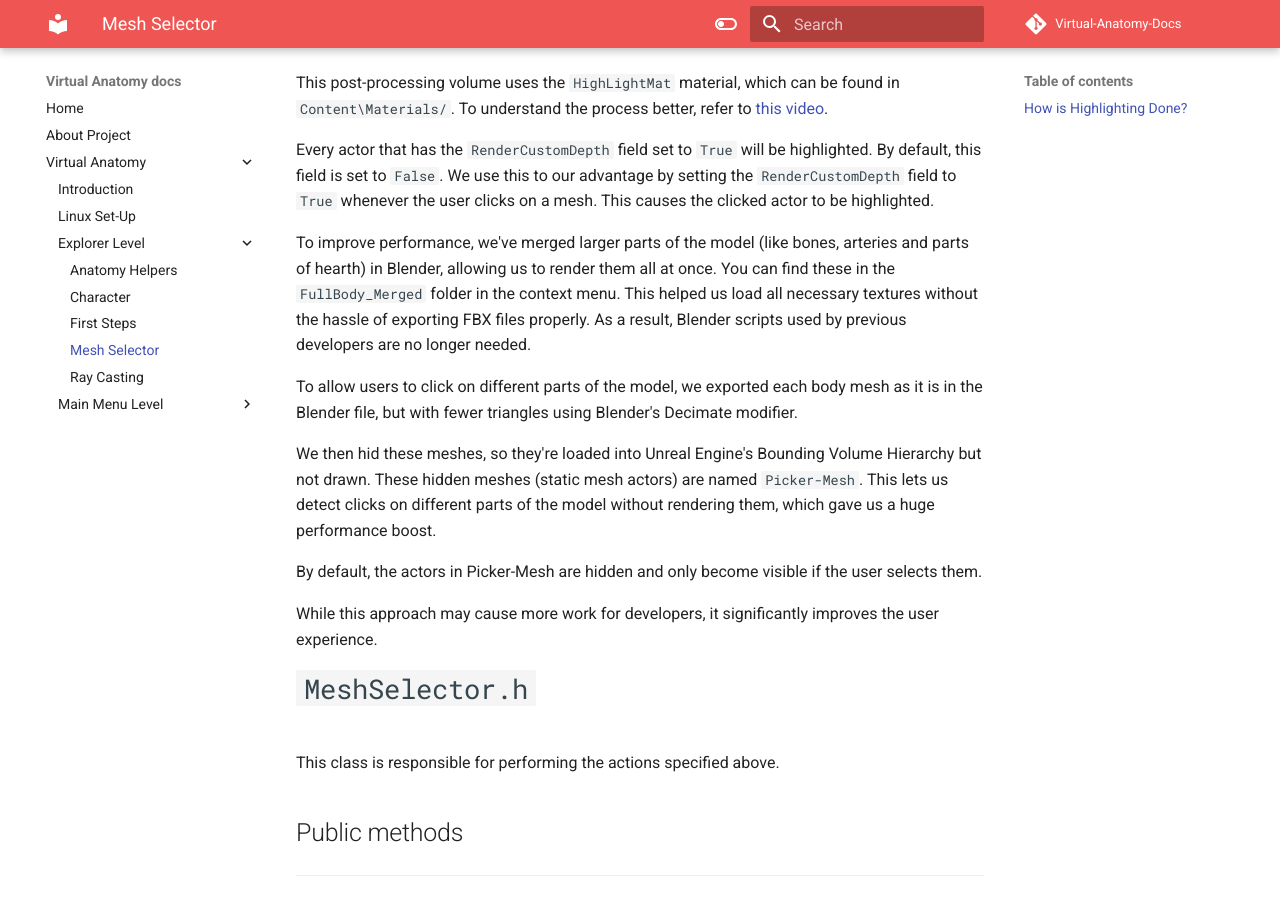
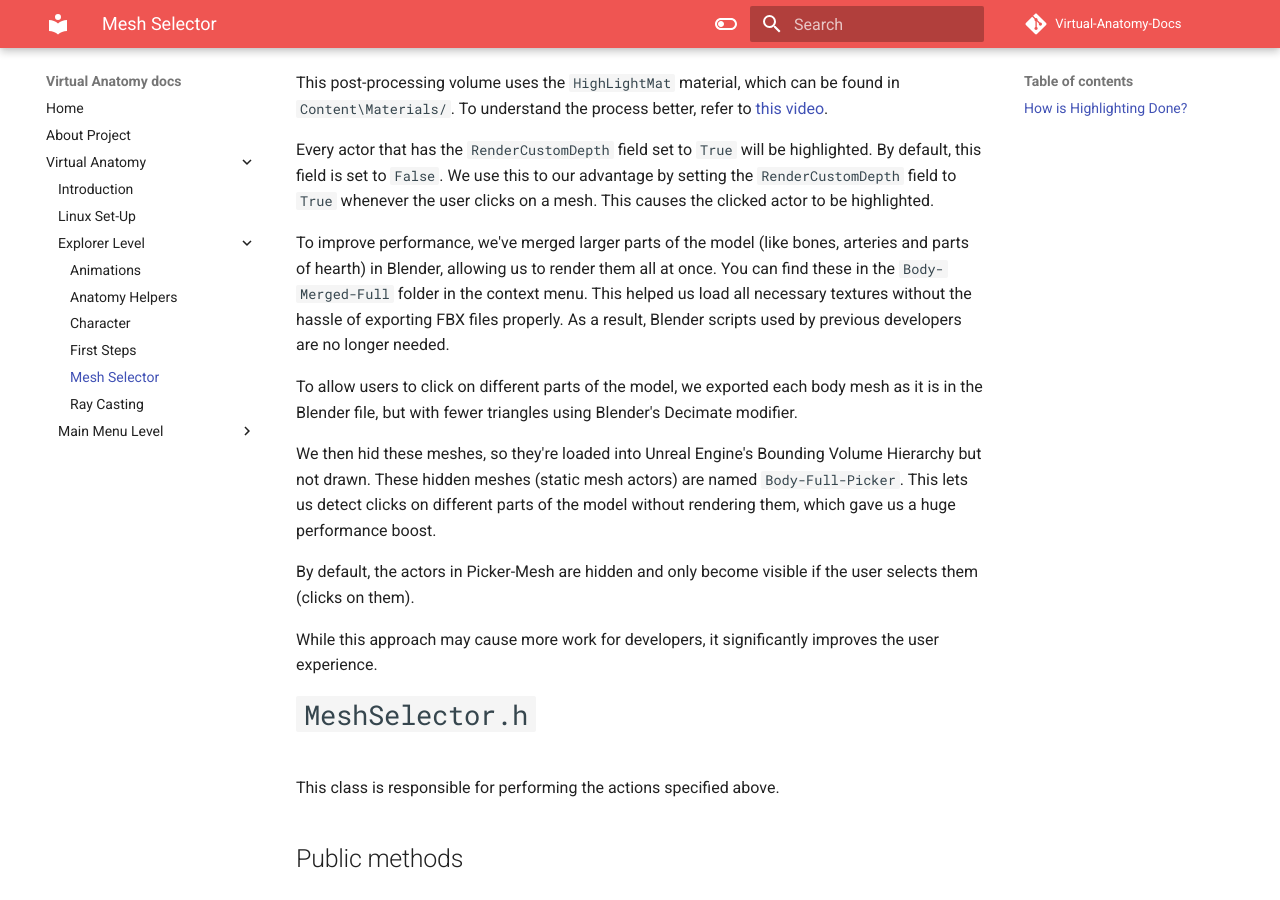
Before and after one commit to jrcz-data-science-lab/VirtualAnatomy-Documentation, an MkDocs documentation site: the page built from docs/VirtualAnatomy/ExplorerLevel/MeshSelector.md, in a window 1280 px wide and 900 px high, scrolled down 319 px. Built offline with MkDocs 1.6.1 and Material for MkDocs 9.7.7, drawn with Linux system fonts in a browser that asks for light colours; comment, search, counter and statistics services are not loaded.

Commit message:
added section on animations!

```diff
--- a/docs/VirtualAnatomy/ExplorerLevel/MeshSelector.md
+++ b/docs/VirtualAnatomy/ExplorerLevel/MeshSelector.md
@@ -10,13 +10,13 @@
 
 Every actor that has the `RenderCustomDepth` field set to `True` will be highlighted. By default, this field is set to `False`. We use this to our advantage by setting the `RenderCustomDepth` field to `True` whenever the user clicks on a mesh. This causes the clicked actor to be highlighted.
 
-To improve performance, we've merged larger parts of the model (like bones, arteries and parts of hearth) in Blender, allowing us to render them all at once. You can find these in the `FullBody_Merged` folder in the context menu. This helped us load all necessary textures without the hassle of exporting FBX files properly. As a result, Blender scripts used by previous developers are no longer needed.
+To improve performance, we've merged larger parts of the model (like bones, arteries and parts of hearth) in Blender, allowing us to render them all at once. You can find these in the `Body-Merged-Full` folder in the context menu. This helped us load all necessary textures without the hassle of exporting FBX files properly. As a result, Blender scripts used by previous developers are no longer needed.
 
 To allow users to click on different parts of the model, we exported each body mesh as it is in the Blender file, but with fewer triangles using Blender's Decimate modifier.
 
-We then hid these meshes, so they're loaded into Unreal Engine's Bounding Volume Hierarchy but not drawn. These hidden meshes (static mesh actors) are named `Picker-Mesh`. This lets us detect clicks on different parts of the model without rendering them, which gave us a huge performance boost.
+We then hid these meshes, so they're loaded into Unreal Engine's Bounding Volume Hierarchy but not drawn. These hidden meshes (static mesh actors) are named `Body-Full-Picker`. This lets us detect clicks on different parts of the model without rendering them, which gave us a huge performance boost.
 
-By default, the actors in Picker-Mesh are hidden and only become visible if the user selects them.
+By default, the actors in Picker-Mesh are hidden and only become visible if the user selects them (clicks on them).
 
 While this approach may cause more work for developers, it significantly improves the user experience.
 
--- a/mkdocs.yml
+++ b/mkdocs.yml
@@ -12,6 +12,7 @@
       - Introduction: VirtualAnatomy/Introduction.md
       - Linux Set-Up: VirtualAnatomy/Linux-set-up.md
       - Explorer Level:
+          - Animations: VirtualAnatomy/ExplorerLevel/Animations.md
           - Anatomy Helpers: VirtualAnatomy/ExplorerLevel/AnatomyHelpers.md
           - Character: VirtualAnatomy/ExplorerLevel/Character.md
           - First Steps: VirtualAnatomy/ExplorerLevel/FirstSteps.md
```
Also changed, not shown: docs/VirtualAnatomy/ExplorerLevel/Animations.md (added, +29 -0 lines).
